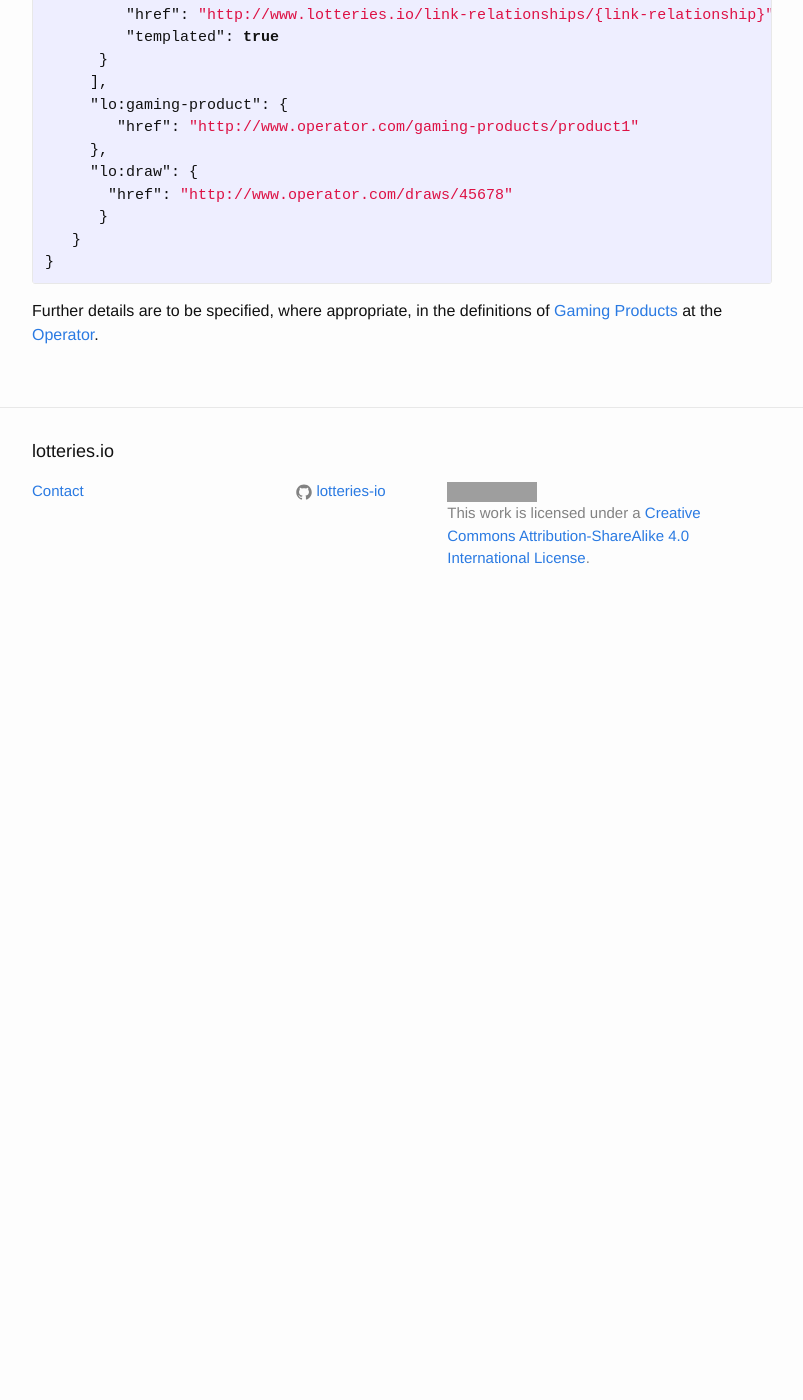
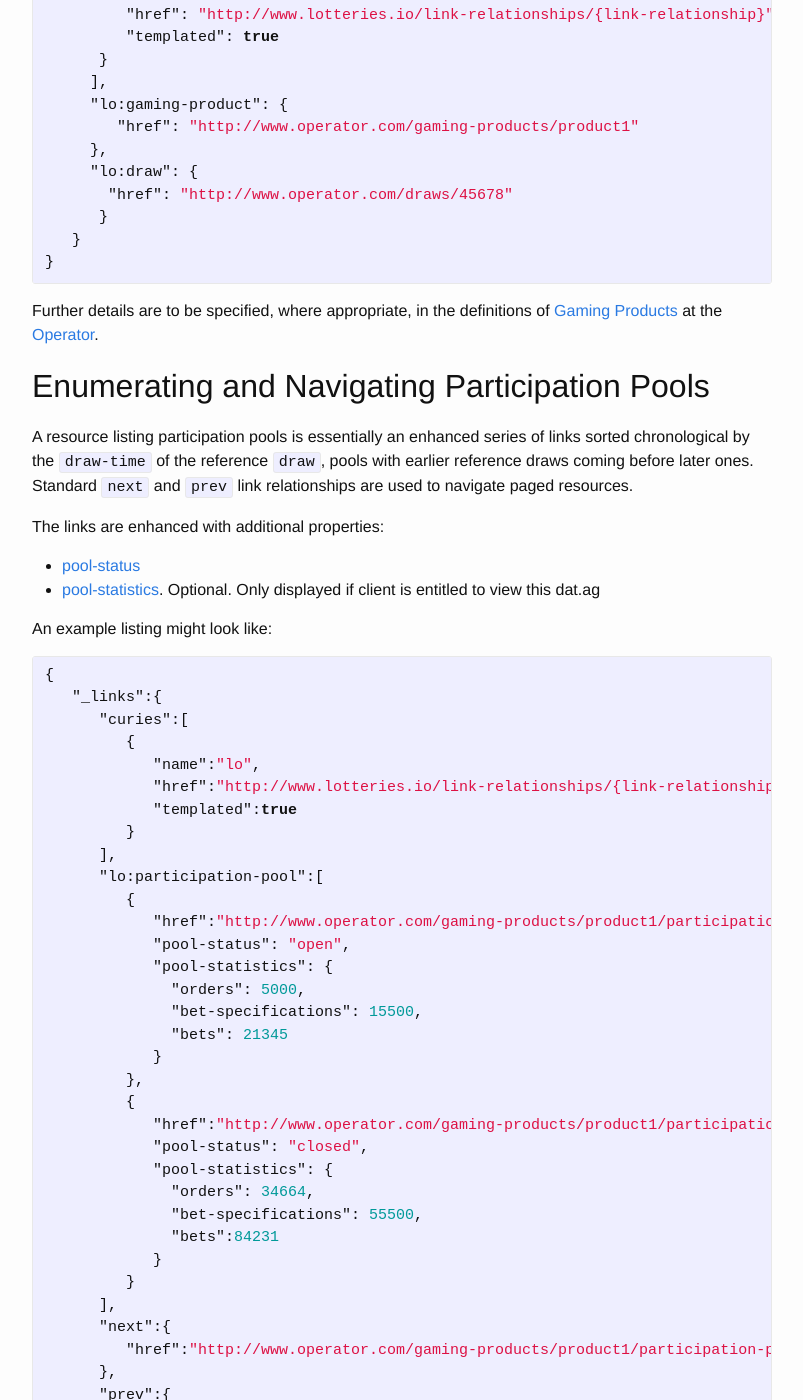
Before and after one commit to lotteries-io/lotteries-io.github.io, a Jekyll site: the page built from _application-profiles/lotteries-io-participation-pool.md, in a window 1280 px wide and 1400 px high, scrolled down 1670 px. Shown: the whole window, without its empty margins (238-1041 px from the left). Built offline with Jekyll 4.4.1, drawn with Linux system fonts in a browser that asks for light colours; before the commit the page ends 2300 px from its top, so only the background shows below that; some of the changed text lies outside the part shown; grey boxes are pictures that could not be loaded.

Commit message:
added enumerating and navigating participation pools

```diff
--- a/_application-profiles/lotteries-io-participation-pool.md
+++ b/_application-profiles/lotteries-io-participation-pool.md
@@ -85,3 +85,60 @@ Only very high-level guidelines can be created at this level. The document shoul
 {% endhighlight %}
 
 Further details are to be specified, where appropriate, in the definitions of [Gaming Products](../concepts/gaming-product) at the [Operator](../concepts/operator).
+
+## Enumerating and Navigating Participation Pools
+
+A resource listing participation pools is essentially an enhanced series of links sorted chronological by the `draw-time` of the reference `draw`, pools with earlier reference draws coming before later ones. Standard `next` and `prev` link relationships are used to navigate paged resources.
+
+The links are enhanced with additional properties:
+* [pool-status](../properties/pool-status)
+* [pool-statistics](../properties/pool-statistics). Optional. Only displayed if client is entitled to view this dat.ag
+
+An example listing might look like:
+
+{% highlight json%}
+{
+   "_links":{
+      "curies":[
+         {
+            "name":"lo",
+            "href":"http://www.lotteries.io/link-relationships/{link-relationship}",
+            "templated":true
+         }
+      ],
+      "lo:participation-pool":[
+         {
+            "href":"http://www.operator.com/gaming-products/product1/participation-pools/122",
+            "pool-status": "open",
+            "pool-statistics": {
+              "orders": 5000,
+              "bet-specifications": 15500,
+              "bets": 21345
+            }
+         },
+         {
+            "href":"http://www.operator.com/gaming-products/product1/participation-pools/121",
+            "pool-status": "closed",
+            "pool-statistics": {
+              "orders": 34664,
+              "bet-specifications": 55500,
+              "bets":84231
+            }
+         }
+      ],
+      "next":{
+         "href":"http://www.operator.com/gaming-products/product1/participation-pools?page=3"
+      },
+      "prev":{
+         "href":"http://www.operator.com/gaming-products/product1/participation-pools?page=1"
+      },
+      "lo:gaming-product":{
+         "href":"http://www.operator.com/gaming-products/product1"
+      },
+      "self":{
+         "href":"http://www.operator.com/gaming-products/product1/participation-pools?page=2"
+      }
+   }
+}
+
+{% endhighlight %}
```
